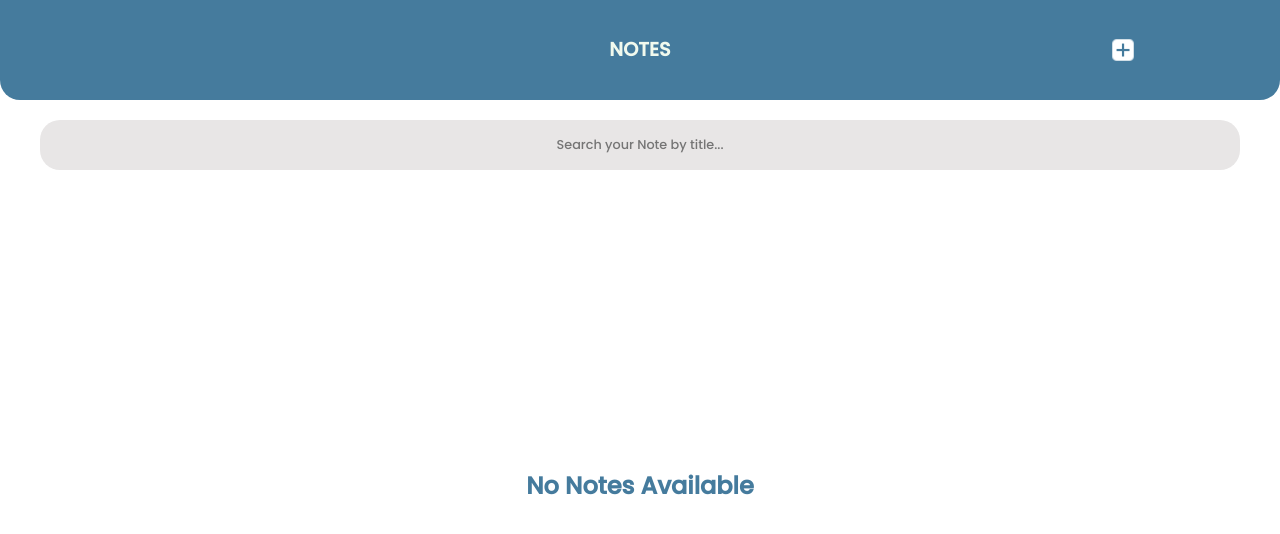
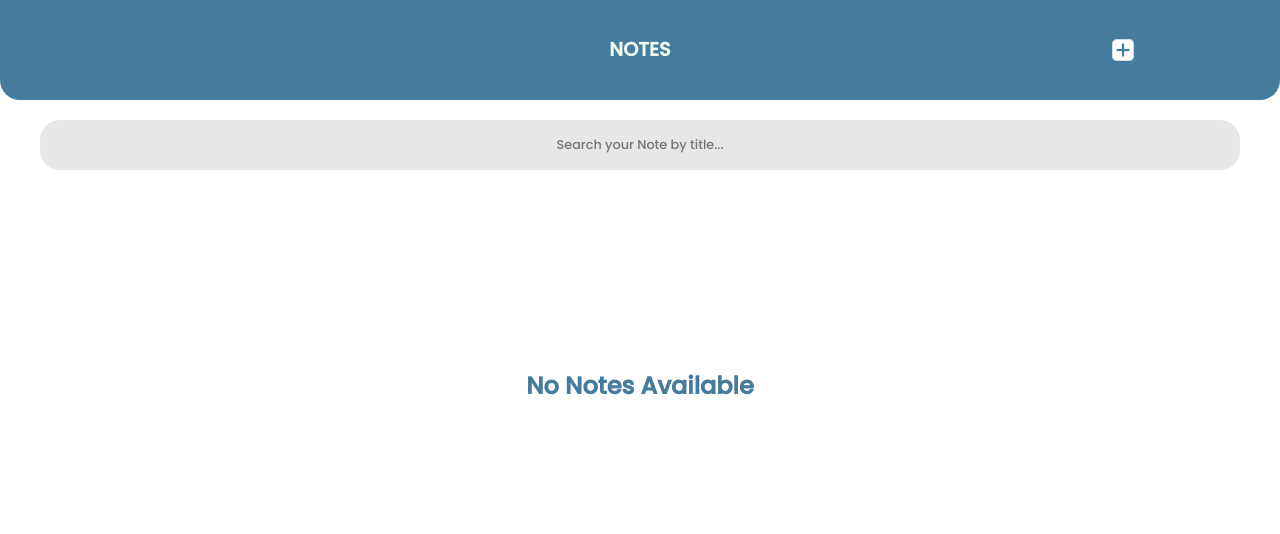
Before and after one commit to Gohan-18/Note-Taking_App, a React (Vite) app in the folder note-taking-app/: page / in a window 1280 px wide. Shown: the top 534 px of the page. Built offline with nearby package versions, Linux system fonts and the light colour scheme.

Commit message:
no notes margin fixed

```diff
--- a/note-taking-app/src/MainContainer.css
+++ b/note-taking-app/src/MainContainer.css
@@ -25,7 +25,7 @@
     color: #457b9d;
     padding: 10px 20px;
     margin-bottom: 200px;
-    margin-top: 200px;
+    /* margin-top: 200px; */
 }
 
 .custom-scroll::-webkit-scrollbar {
```
